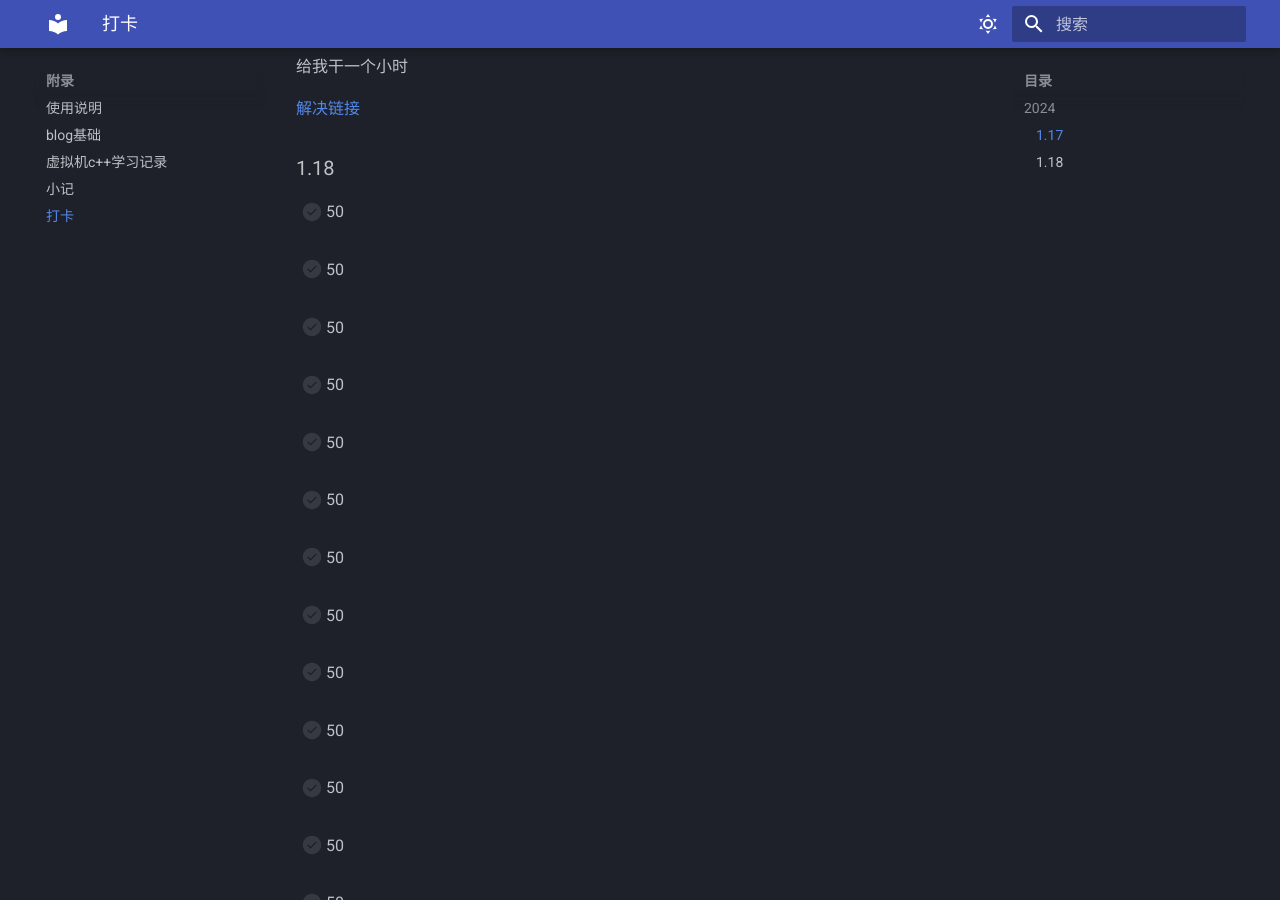
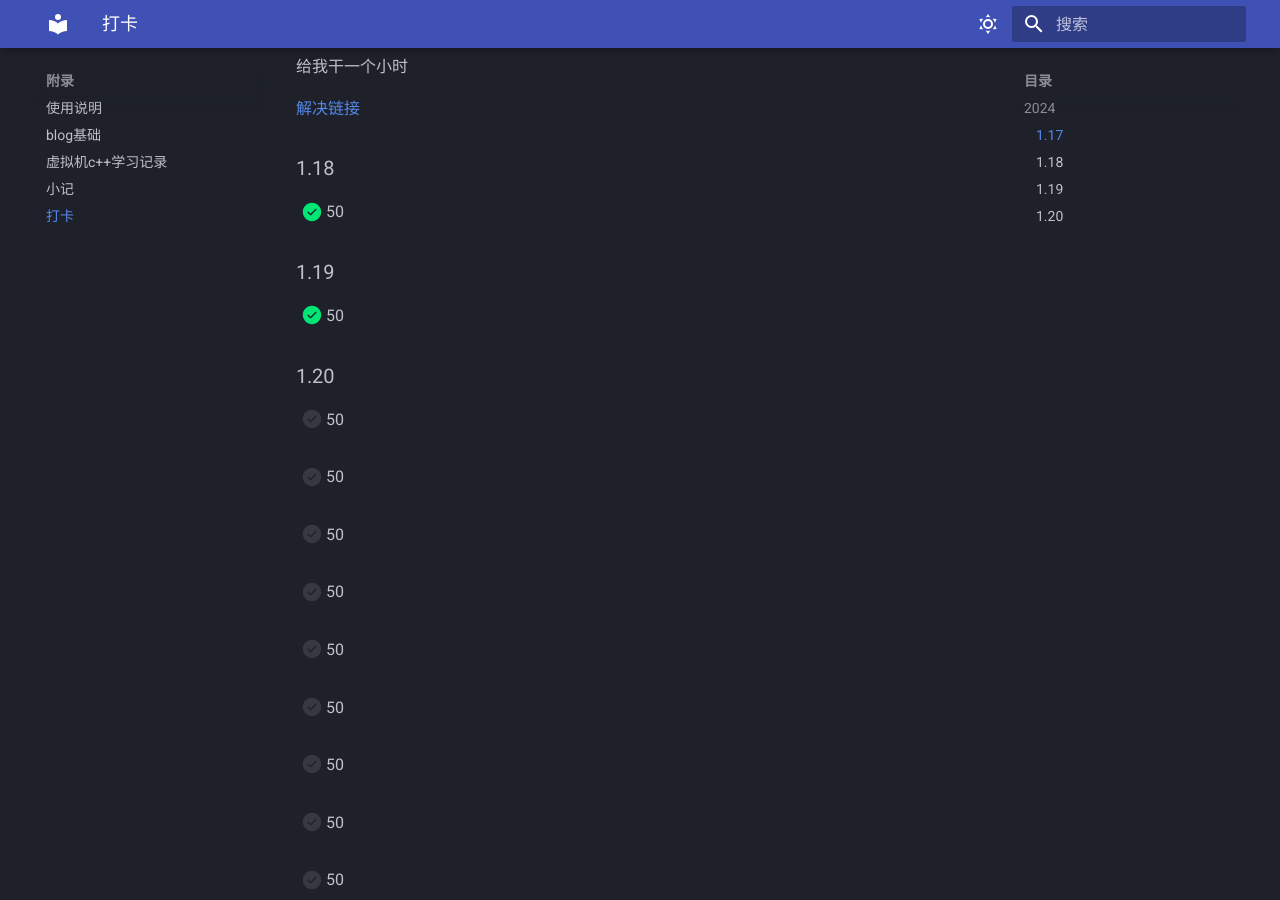
Before and after one commit to Xmbtx/xmbtx-blog, an MkDocs documentation site: the page built from docs/daily.md, in a window 1280 px wide and 900 px high, scrolled down 488 px. Built offline with MkDocs 1.6.1 and Material for MkDocs 9.7.7, drawn with Linux system fonts in a browser that asks for light colours.

Commit message:
2024-01-20_00:21:33 update

```diff
--- a/docs/daily.md
+++ b/docs/daily.md
@@ -22,6 +22,14 @@ and the repository exists.
 
 
 ### 1.18
+
+- [x] 50
+
+### 1.19
+
+- [x] 50
+
+### 1.20
 
 - [ ] 50
 
```
Also changed, not shown: other parts of docs/daily.md (+0 -8 lines).
